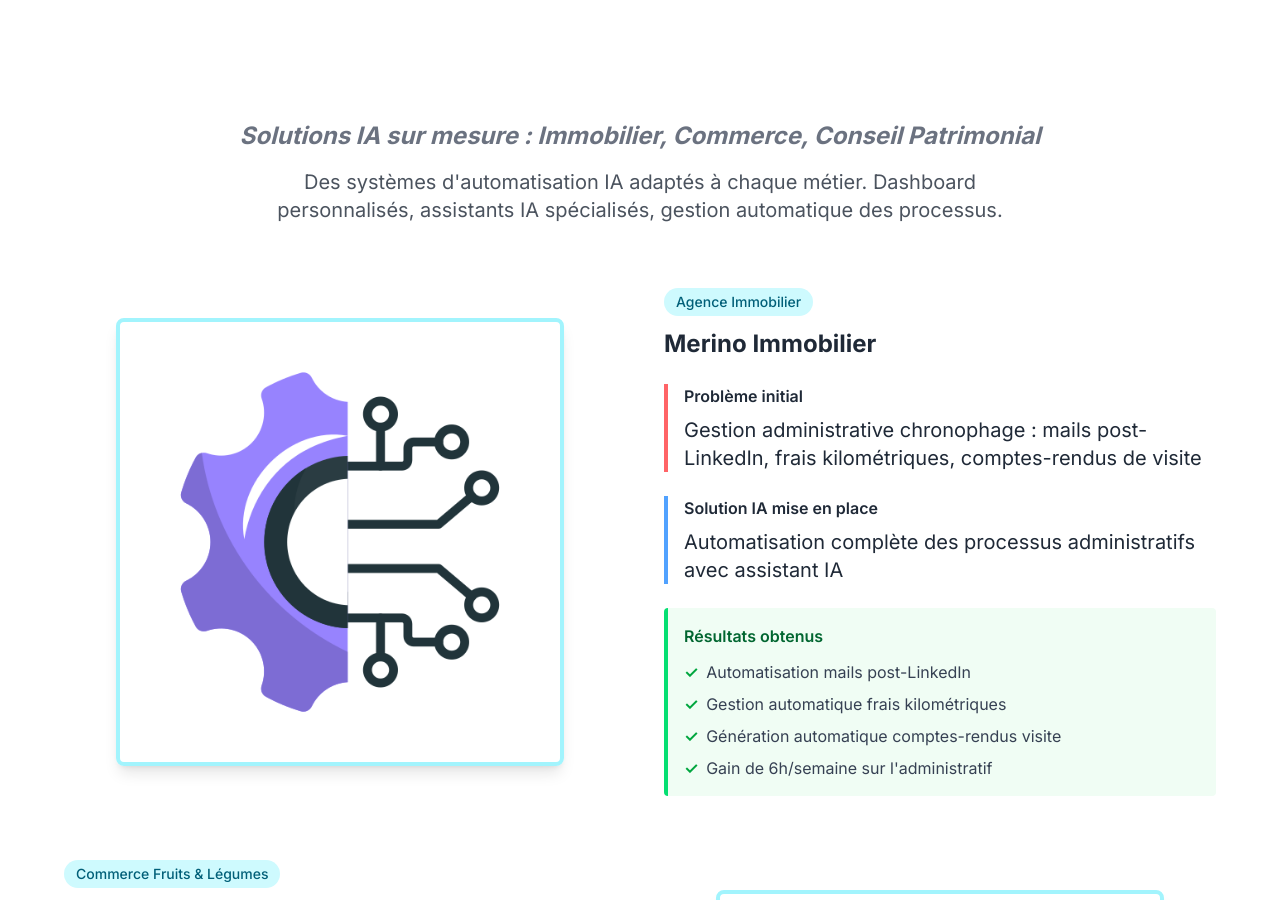
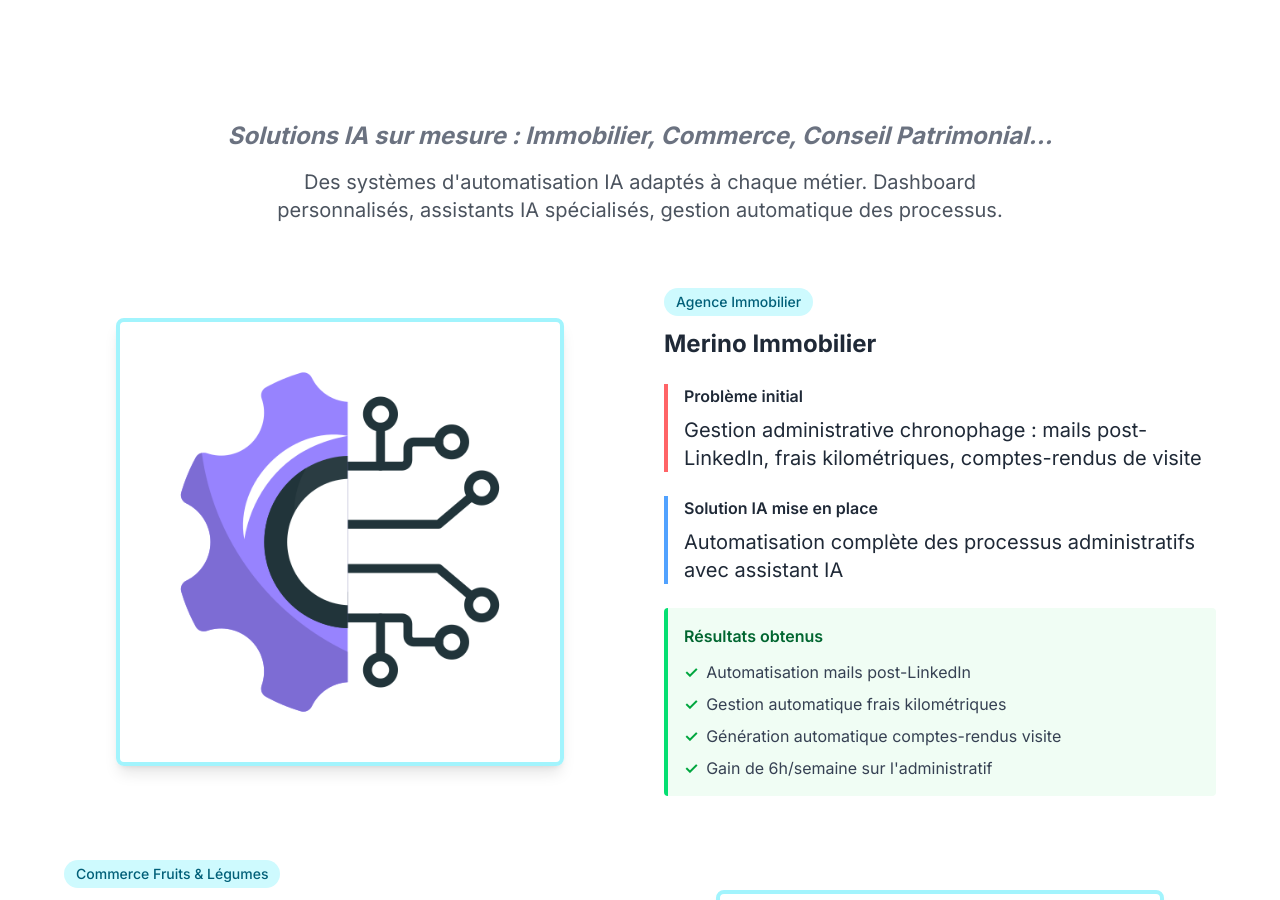
Before and after one commit to onlybaptiste54/agenceAetheria, a Next.js app: page / in a window 1280 px wide. Shown: the part 840-1740 px from the top of the page. Built offline with nearby package versions, Linux system fonts and the light colour scheme.

Commit message:
Ajout de 3 petits points dans le h2 section 2

```diff
--- a/src/app/Components/CasClients.js
+++ b/src/app/Components/CasClients.js
@@ -48,7 +48,7 @@
     <section id="cas-clients" className="py-20 px-4 bg-[var(--color-bg)] text-[var(--color-text)]">
       <div className="max-w-6xl mx-auto">
         <h2 className="text-3xl md:text-4xl font-bold text-center mb-4">
-          Solutions IA sur mesure : Immobilier, Commerce, Conseil Patrimonial
+          Solutions IA sur mesure : Immobilier, Commerce, Conseil Patrimonial...
         </h2>
         <p className="text-xl text-center mb-16 opacity-80 max-w-3xl mx-auto">
           Des systèmes d'automatisation IA adaptés à chaque métier. Dashboard personnalisés,
```
